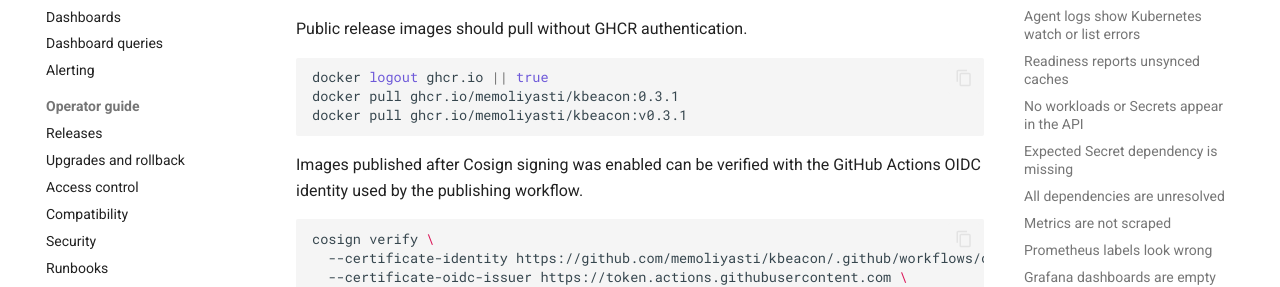
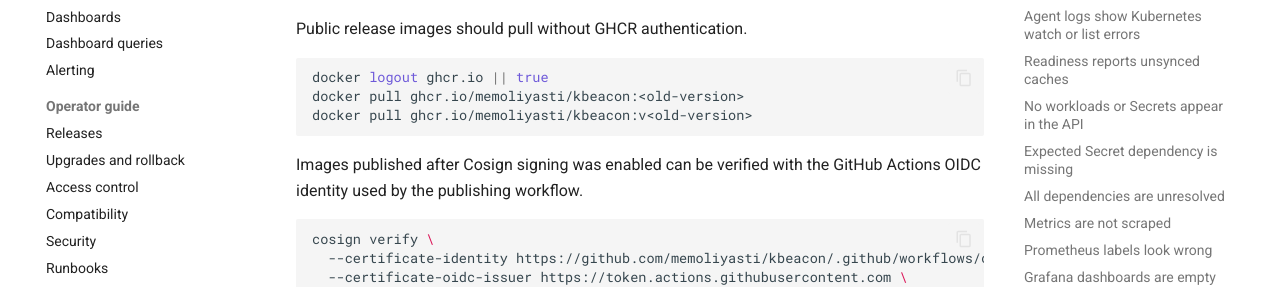
Before and after one commit to memoliyasti/kbeacon, an MkDocs documentation site: the page built from docs/operator-guide/troubleshooting.md, in a window 1280 px wide and 900 px high, scrolled down 6459 px. Shown: the part 173-460 px from the top of the window. Built offline with MkDocs 1.6.1 and Material for MkDocs 9.7.7, drawn with Linux system fonts in a browser that asks for light colours; comment, search, counter and statistics services are not loaded.

````diff
--- a/docs/operator-guide/troubleshooting.md
+++ b/docs/operator-guide/troubleshooting.md
@@ -277,8 +277,8 @@
 
 ```bash
 docker logout ghcr.io || true
-docker pull ghcr.io/memoliyasti/kbeacon:0.3.1
-docker pull ghcr.io/memoliyasti/kbeacon:v0.3.1
+docker pull ghcr.io/memoliyasti/kbeacon:<old-version>
+docker pull ghcr.io/memoliyasti/kbeacon:v<old-version>
 ```
 
 Images published after Cosign signing was enabled can be verified with the GitHub Actions OIDC identity used by the publishing workflow.
````
Also changed, not shown: 2 other files.
